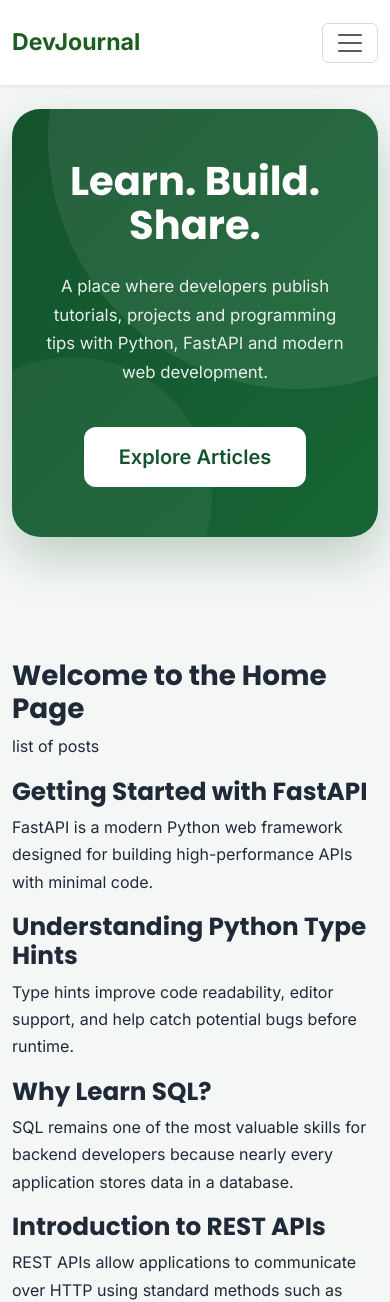
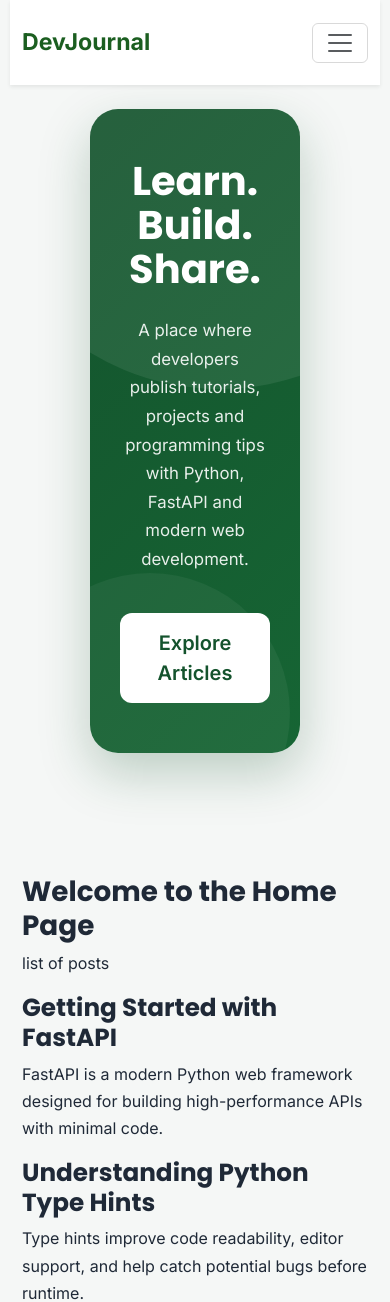
Before and after one commit to ilyasouerdi/Blog, a FastAPI app: page / in a window 390 px wide. Shown: the top 1302 px of the page. Run offline with FastAPI, Linux system fonts and the light colour scheme.

Commit message:
fixing the hero section on the layout page

```diff
--- a/static/css/main.css
+++ b/static/css/main.css
@@ -98,6 +98,10 @@ a{
 /* ==========================
    HERO
 ========================== */
+.container-fluid {
+    padding-left: 80px;
+    padding-right: 80px;
+}
 
 .hero-section{
 
@@ -106,6 +110,7 @@ a{
         #14532D,
         #166534
     );
+    width: 100%;
 
     border-radius:28px;
 
@@ -455,5 +460,7 @@ footer small{
 
     font-size:1.6rem;
 }
-
+body {
+    margin: 0 10px;
 }
+}
--- a/templates/layout.html
+++ b/templates/layout.html
@@ -88,7 +88,7 @@ About
 
 
 <section class="py-4">
-    <div class="container">
+    <div class="container-fluid ">
 
         <div class="hero-section">
 
```
